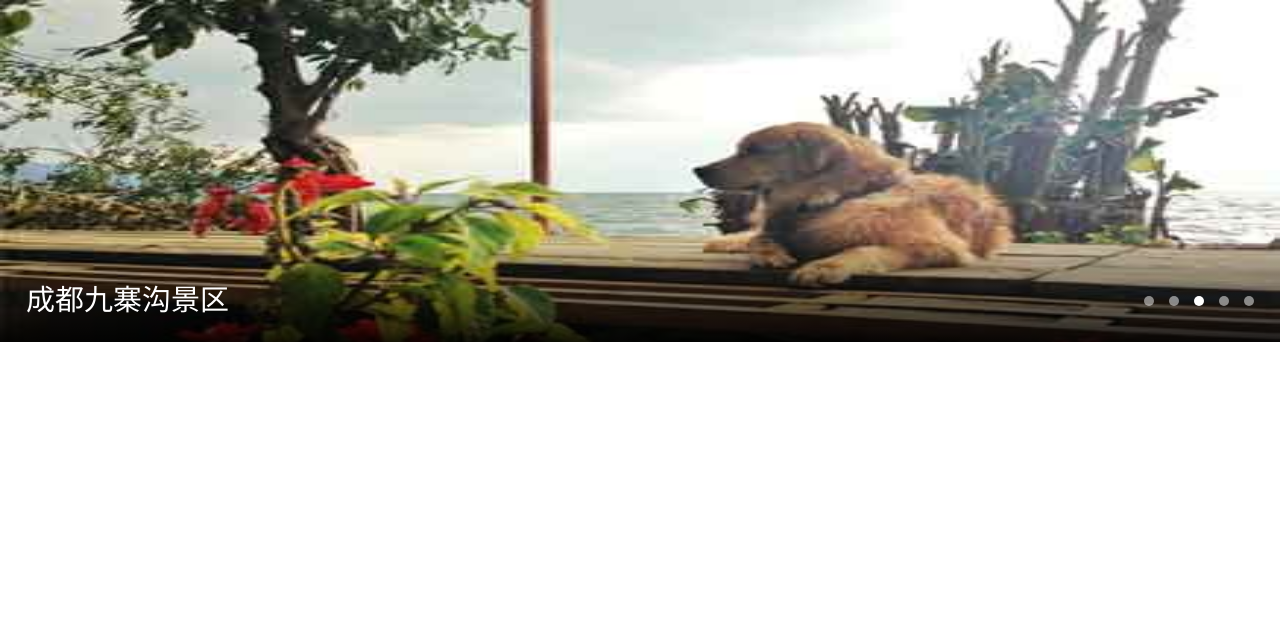
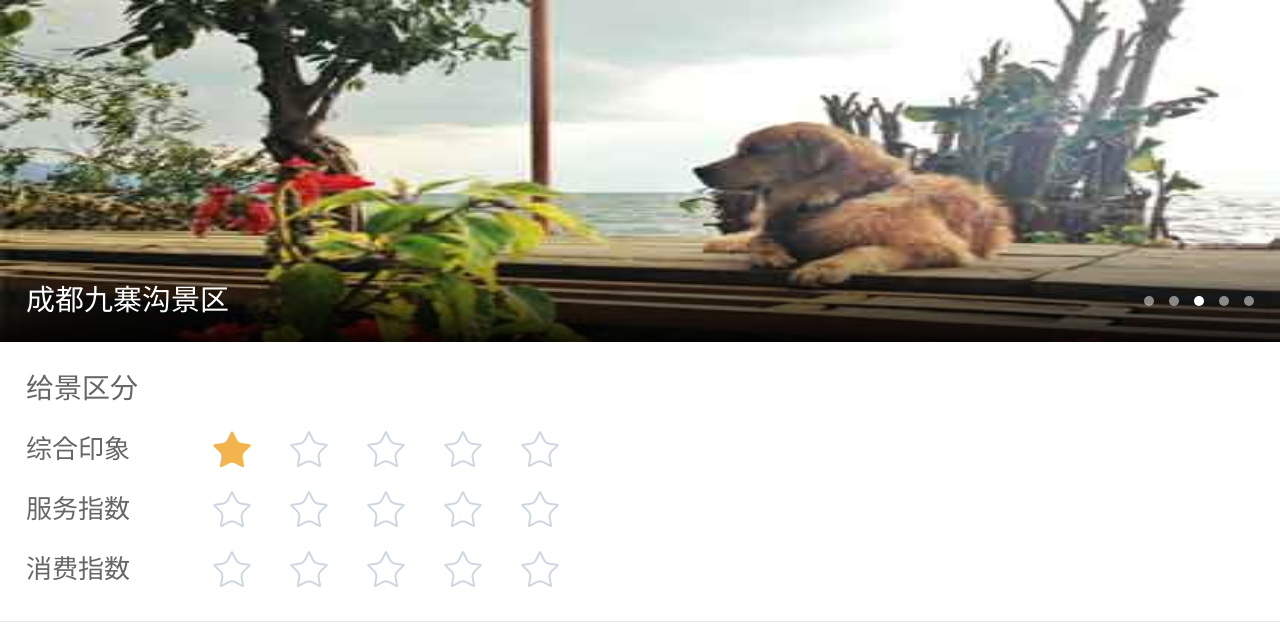
Before and after one commit to LilyQiu/webPhone, a plain HTML site: page index.html in a window 1280 px wide. Drawn offline with Linux system fonts and the light colour scheme.

Commit message:
首页评分布局

```diff
--- a/css/index.css
+++ b/css/index.css
@@ -117,6 +117,12 @@ body{margin:0;position:relative; font-family:Arial,"微软雅黑";color:#666; fo
 .picMask nav a{float:left;width:10px;height:10px; border-radius:5px;background:#fff; opacity:0.5;margin-left:15px;}
 .picMask nav a.active{ opacity:1;}
 
+#score{line-height:60px;padding:17px 0 22px 26px; border-bottom:1px solid #e5e5e5;}
+#score h2{ font-size:28px;}
+.scoreList li{ height:60px; position:relative;}
+.scoreList nav{ position:absolute; left:187px;top:12px;}
+.scoreList nav a{ float:left; background:url(../img/star.png) no-repeat -38px 0; width:38px; height:36px; margin-right:39px;}
+.scoreList nav .active{ background-position:0 0;}
 /* news */
 
 /* form */
--- a/index.html
+++ b/index.html
@@ -54,6 +54,41 @@ fnLoad();
             </nav>
         </section>
     </section>
+    <section id="score">
+    	<h2>给景区分</h2>
+        <ul class="scoreList">
+        	<li>
+            	<span>综合印象</span>
+                <nav>
+                	<a class="active" href="javascript:;"></a>
+                	<a href="javascript:;"></a>
+                	<a href="javascript:;"></a>
+                	<a href="javascript:;"></a>
+                	<a href="javascript:;"></a>
+                </nav>
+            </li>
+            <li>
+            	<span>服务指数</span>
+                <nav>
+                	<a href="javascript:;"></a>
+                	<a href="javascript:;"></a>
+                	<a href="javascript:;"></a>
+                	<a href="javascript:;"></a>
+                	<a href="javascript:;"></a>
+                </nav>
+            </li>
+            <li>
+            	<span>消费指数</span>
+                <nav>
+                	<a href="javascript:;"></a>
+                	<a href="javascript:;"></a>
+                	<a href="javascript:;"></a>
+                	<a href="javascript:;"></a>
+                	<a href="javascript:;"></a>
+                </nav>
+            </li>
+        </ul>
+    </section>
 </section>
 <script>
 fnTab();
```
